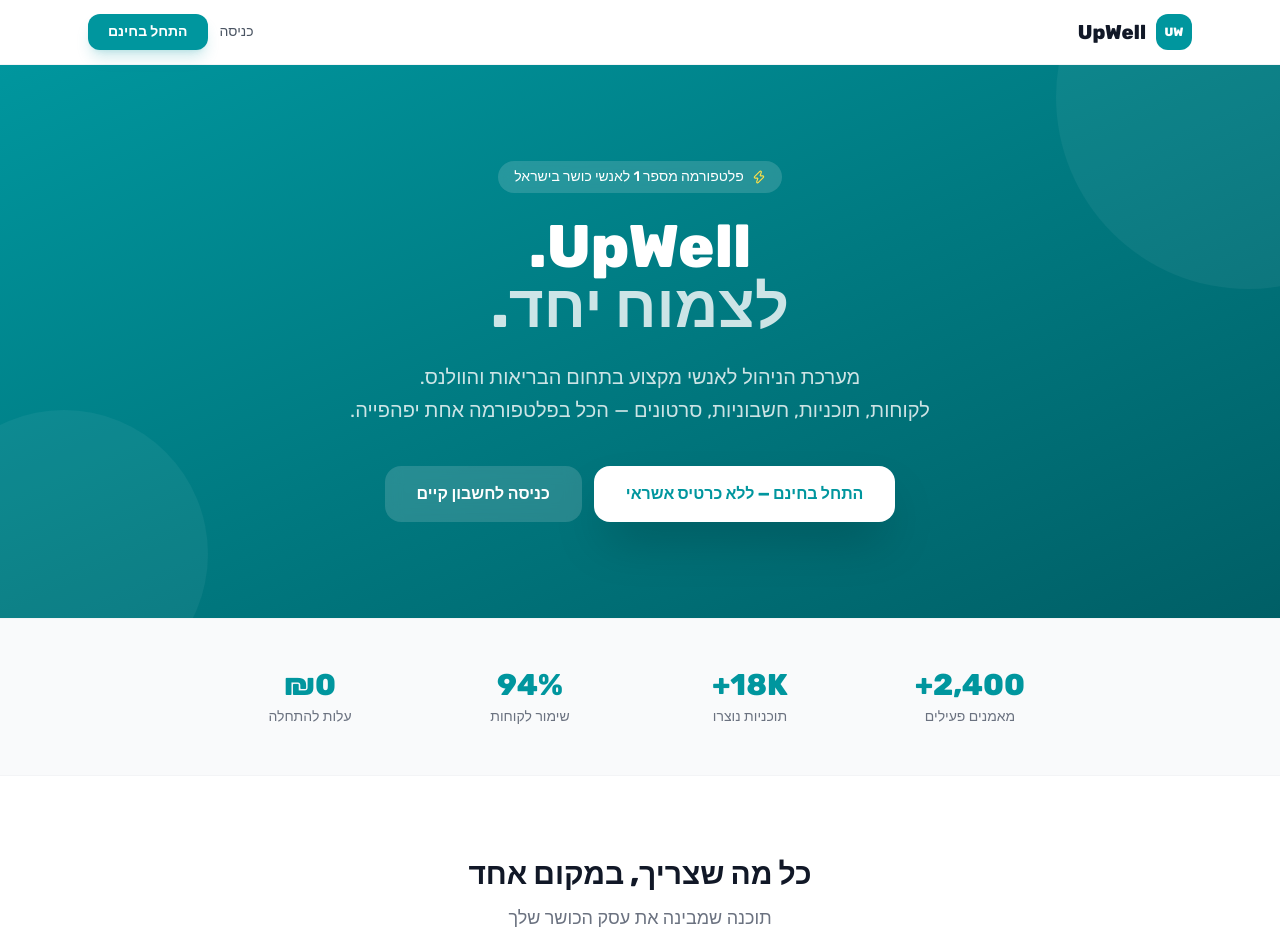
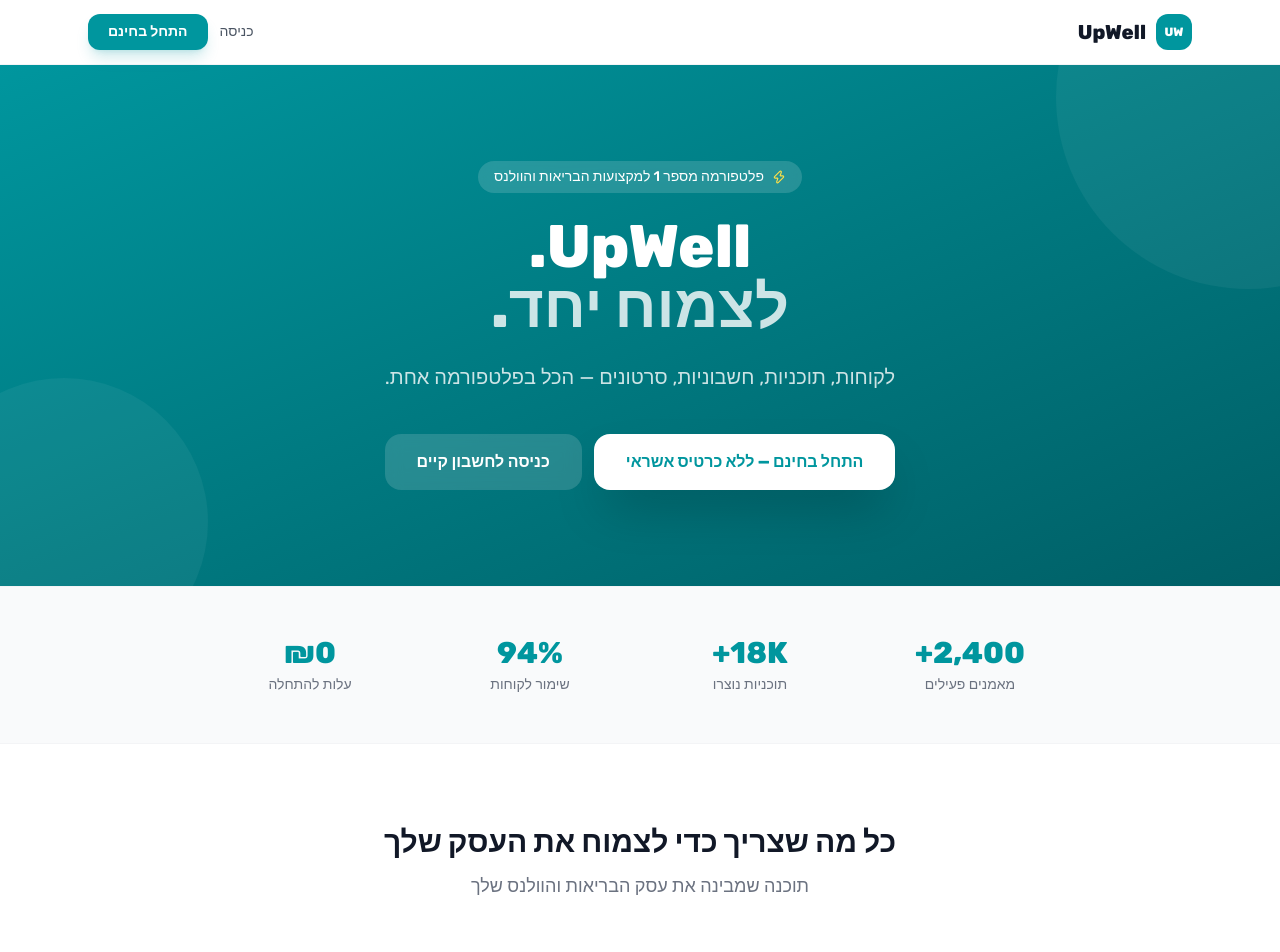
Before and after one commit to assaf8/UpWell-client, a React (Vite) app: page / in a window 1280 px wide. Shown: the top 952 px of the page. Built offline with nearby package versions, Linux system fonts and the light colour scheme.

Commit message:
update landing page copy

```diff
--- a/src/pages/Landing.jsx
+++ b/src/pages/Landing.jsx
@@ -81,15 +81,14 @@
         <div className="relative max-w-4xl mx-auto px-6 py-24 text-center">
           <div className="inline-flex items-center gap-2 bg-white/15 backdrop-blur px-4 py-1.5 rounded-full text-sm font-medium mb-6">
             <Zap size={14} className="text-yellow-300" />
-            פלטפורמה מספר 1 לאנשי כושר בישראל
+            פלטפורמה מספר 1 למקצועות הבריאות והוולנס
           </div>
           <h1 className="text-5xl md:text-6xl font-black leading-tight mb-6">
             UpWell.<br />
             <span className="text-white/80">לצמוח יחד.</span>
           </h1>
           <p className="text-xl text-white/80 max-w-2xl mx-auto leading-relaxed mb-10">
-            מערכת הניהול לאנשי מקצוע בתחום הבריאות והוולנס.<br />
-            לקוחות, תוכניות, חשבוניות, סרטונים — הכל בפלטפורמה אחת יפהפייה.
+            לקוחות, תוכניות, חשבוניות, סרטונים — הכל בפלטפורמה אחת.
           </p>
           <div className="flex flex-col sm:flex-row items-center justify-center gap-3">
             <Link to="/signup"
@@ -119,8 +118,8 @@
       {/* Features */}
       <section className="max-w-6xl mx-auto px-6 py-20">
         <div className="text-center mb-14">
-          <h2 className="text-3xl font-black text-gray-900 mb-3">כל מה שצריך, במקום אחד</h2>
-          <p className="text-gray-500 text-lg">תוכנה שמבינה את עסק הכושר שלך</p>
+          <h2 className="text-3xl font-black text-gray-900 mb-3">כל מה שצריך כדי לצמוח את העסק שלך</h2>
+          <p className="text-gray-500 text-lg">תוכנה שמבינה את עסק הבריאות והוולנס שלך</p>
         </div>
         <div className="grid grid-cols-1 md:grid-cols-2 lg:grid-cols-3 gap-6">
           {FEATURES.map(f => (
```
